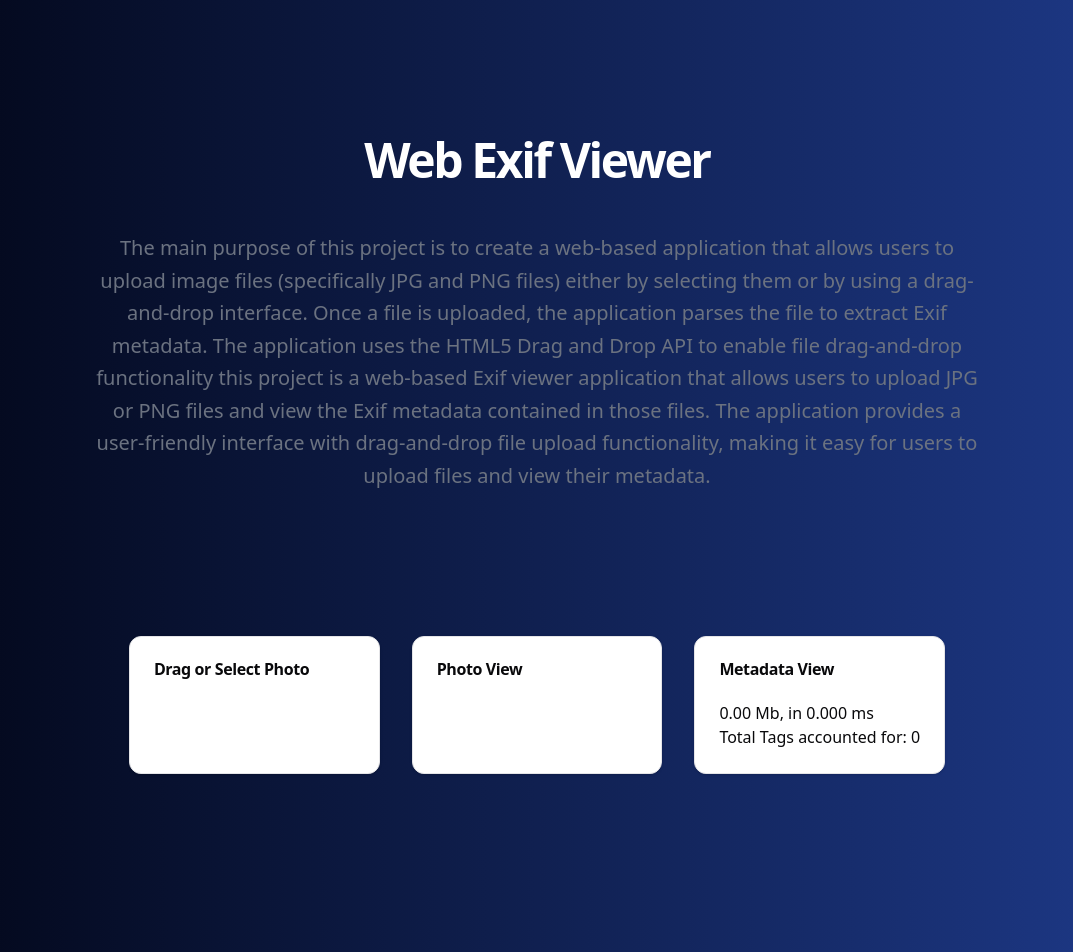
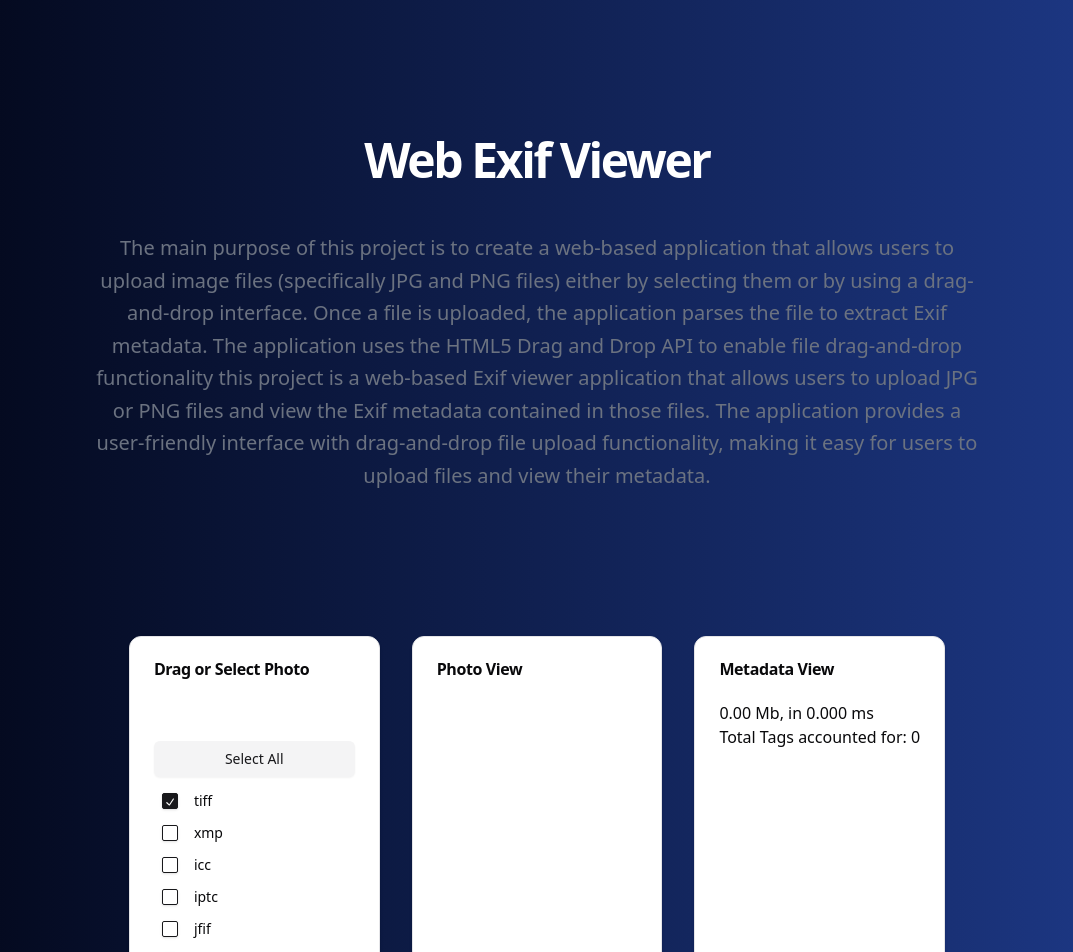
Before and after one commit to larocquedylan/web-exif-parsing, a React (Vite) app: page /exif in a window 1280 px wide. Shown: the top 952 px of the page, without its empty margins (103-1176 px from the left). Built offline with nearby package versions, Linux system fonts and the light colour scheme.

Commit message:
configure ui for parsing options

```diff
--- a/package.json
+++ b/package.json
@@ -10,6 +10,7 @@
     "preview": "vite preview"
   },
   "dependencies": {
+    "@radix-ui/react-checkbox": "^1.0.4",
     "@radix-ui/react-icons": "^1.3.0",
     "@radix-ui/react-label": "^2.0.2",
     "@radix-ui/react-slot": "^1.0.2",
--- a/src/App.tsx
+++ b/src/App.tsx
@@ -1,16 +1,21 @@
 import { useState } from 'react';
-import FileInput from './components/Input/FileInput'
-import PhotoViewer from './components/Photo/Photo'
+import FileInput from './components/Input/FileInput';
+import PhotoViewer from './components/Photo/Photo';
 import { CardTitle, CardHeader, CardContent, Card } from './components/ui/card';
 import ExifViewer from './components/ExifData/ExifViewer';
 import { defaultOptions } from './utils/ExifOptions';
+import ExifOptions from './components/ExifOptions/ExifOptions';
 
 function App() {
   const [selectedFile, setSelectedFile] = useState<File | null>(null);
-  const [parsingOptions, setParsingOptions] = useState<object>(defaultOptions);
+  const [parseOptions, setParseOptions] = useState<typeof defaultOptions>(defaultOptions);
 
   const handleFileSelected = (file: File) => {
     setSelectedFile(file);
+  };
+
+  const handleOptionsChange = (newOptions: typeof defaultOptions) => {
+    setParseOptions((prevOptions) => ({ ...prevOptions, ...newOptions }));
   };
 
   return (
@@ -22,26 +27,27 @@ function App() {
               Web Exif Viewer
             </h2>
             <p className='max-w-[900px] text-gray-500 md:text-xl/relaxed lg:text-base/relaxed xl:text-xl/relaxed dark:text-gray-400 text-center mx-auto'>
-              The main purpose of this project is to create a web-based application that allows users to upload
-              image files (specifically JPG and PNG files) either by selecting them or by using a drag-and-drop
-              interface. Once a file is uploaded, the application parses the file to extract Exif metadata. The
-              application uses the HTML5 Drag and Drop API to enable file drag-and-drop functionality  this project is a
-              web-based Exif viewer application that allows users to upload JPG or PNG files and view the Exif
-              metadata contained in those files. The application provides a user-friendly interface with
-              drag-and-drop file upload functionality, making it easy for users to upload files and view their
-              metadata.
+              The main purpose of this project is to create a web-based application that allows users to
+              upload image files (specifically JPG and PNG files) either by selecting them or by using a
+              drag-and-drop interface. Once a file is uploaded, the application parses the file to extract
+              Exif metadata. The application uses the HTML5 Drag and Drop API to enable file drag-and-drop
+              functionality this project is a web-based Exif viewer application that allows users to upload
+              JPG or PNG files and view the Exif metadata contained in those files. The application provides a
+              user-friendly interface with drag-and-drop file upload functionality, making it easy for users
+              to upload files and view their metadata.
             </p>
           </div>
         </section>
-        <main className="flex-grow p-4">
-        <div className="grid gap-8 md:grid-cols-2 lg:grid-cols-3">
+        <main className='flex-grow p-4'>
+          <div className='grid gap-8 md:grid-cols-2 lg:grid-cols-3'>
             <Card>
               <CardHeader>
                 <CardTitle>Drag or Select Photo</CardTitle>
               </CardHeader>
-            <CardContent className="flex flex-col space-y-4">
-              <div className="w-full flex">
-              <FileInput onFileSelected={handleFileSelected} file={selectedFile}/>
+              <CardContent className='flex flex-col space-y-4'>
+                <div className='w-full flex flex-col'>
+                  <FileInput onFileSelected={handleFileSelected} file={selectedFile} />
+                  <ExifOptions onOptionsChange={handleOptionsChange} parseOptions={parseOptions} />
                 </div>
               </CardContent>
             </Card>
@@ -60,20 +66,18 @@ function App() {
               </CardHeader>
               <CardContent>
                 {/* <AsciiImage file={selectedFile} width={556} height={755}  /> */}
-              <ExifViewer file={selectedFile} parseOptions={parsingOptions} />
+                <ExifViewer file={selectedFile} parseOptions={parseOptions} />
               </CardContent>
             </Card>
           </div>
         </main>
-      <section className='w-full py-12 md:py-24 lg:py-32'>
-      </section>
-      <footer className="flex items-center justify-center p-4">
-        <span className="text-sm text-gray-600">dylan larocque</span>
+        <section className='w-full py-12 md:py-24 lg:py-32'></section>
+        <footer className='flex items-center justify-center p-4'>
+          <span className='text-sm text-gray-600'>dylan larocque</span>
         </footer>
       </div>
     </>
-  )
+  );
 }
 
-
-export default App
+export default App;
--- a/src/components/ExifOptions/ExifOptions.tsx
+++ b/src/components/ExifOptions/ExifOptions.tsx
@@ -1,93 +1,64 @@
-// import { useState, useCallback } from 'react';
-// import defaultOptions from '@/components/ExifOptions/ExifOptions';
-// import './ExifOptions.css';
+import { useState, useCallback } from 'react';
+import { defaultOptions } from '@/utils/ExifOptions';
+import { Checkbox } from '../ui/checkbox';
+import { Button } from '../ui/button';
 
-// interface ExifOptionsProps {
-//     onOptionsChange: (options: typeof defaultOptions) => void;
-//     parseOptions: typeof defaultOptions;
-// }
+interface ExifOptionsProps {
+  onOptionsChange: (options: typeof defaultOptions) => void;
+  parseOptions: typeof defaultOptions;
+}
 
-// type OptionsType = typeof defaultOptions;
+type OptionsType = typeof defaultOptions;
 
-// // type TooltipData = {
-// //     [key in keyof typeof defaultOptions]?: string;
-// // };
+const ExifOptions: React.FC<ExifOptionsProps> = ({ onOptionsChange, parseOptions }) => {
+  const [options, setOptions] = useState(parseOptions);
+  const [selectAll, setSelectAll] = useState(true);
 
-// // const tooltips: TooltipData = {
-// //     tiff: 'Tagged Image File Format segment - consists of IFD0, IFD1, EXIF, GPS, Interop.',
-// //     xmp: 'Extensible Metadata Platform - contains edits done to raw file and camera information.',
-// //     icc: 'Characterize the color profile embedded in a photo.',
-// //     iptc: 'Captions and copyrights associated with a photo.',
-// //     jfif: 'JPEG Fifle Inerchange Format - specifies supplamentary metadata.',
-// //     ihdr: 'Image Header - basic file information (PNG ONLY)',
-// //     ifd0: 'Image - Image File Directory 0 - basic info about the image.',
-// //     ifd1: 'Thumbnail - Image File Directory 1 - basic info about the embedded thumbnail.',
-// //     exif: 'Exchangeable Image File Format - Detailed information about the photo.',
-// //     gps: 'GPS coordinates of the photo',
-// //     interop: 'Interoporability tag',
-// //     makerNote: 'Maker Note tag',
-// //     userComment: 'User Comment tag',
-// //     translateKeys: 'Translates tag keys from numeric codes to understandable string names.',
-// //     translateValues: 'Translates tag values from raw enums to understandable strings.',
-// //     reviveValues: 'Convert dates from strings to a Date instances and tags to a more readable format.',
-// //     sanitize: 'Round decimals',
-// //     mergeOutput: 'Merges all parsed APP segments and blocks into a single object.',
-// //     silentErrors:
-// //     'Failing silently enables reading broken files. Errors stored in an object instead of throwing.',
-// // };
+  const toggleSelectAll = useCallback(() => {
+    const newOptions: OptionsType = Object.keys(defaultOptions).reduce((opts, key) => {
+      const optionKey = key as keyof OptionsType;
+      opts[optionKey] = selectAll;
+      return opts;
+    }, {} as OptionsType);
+    setOptions(newOptions);
+    onOptionsChange(newOptions);
+    setSelectAll(!selectAll);
+  }, [selectAll, onOptionsChange]);
 
-// const ExifOptions: React.FC<ExifOptionsProps> = ({ onOptionsChange, parseOptions }) => {
-//     const [options, setOptions] = useState(parseOptions);
-//     const [selectAll, setSelectAll] = useState(true);
-//     const [tooltip, setTooltip] = useState<string | null>(null);
+  const handleOptionToggle = useCallback(
+    (key: keyof typeof defaultOptions) => {
+      const updatedOptions = { ...options, [key]: !options[key] };
+      setOptions(updatedOptions);
+      onOptionsChange(updatedOptions);
+    },
+    [options, onOptionsChange],
+  );
 
-//     const toggleSelectAll = useCallback(() => {
-//     const newOptions: OptionsType = Object.keys(defaultOptions).reduce((opts, key) => {
-//         const optionKey = key as keyof OptionsType;
-//         opts[optionKey] = selectAll;
-//         return opts;
-//     }, {} as OptionsType);
-//     setOptions(newOptions);
-//     onOptionsChange(newOptions);
-//     setSelectAll(!selectAll);
-//     }, [selectAll, onOptionsChange]);
+  return (
+    <div className='flex flex-col'>
+      <Button onClick={toggleSelectAll} variant="secondary" className='my-2'>
+        {selectAll ? 'Select All' : 'Deselect All'}
+      </Button>
+      {Object.keys(defaultOptions).map((key) => {
+        const optionKey = key as keyof typeof defaultOptions;
 
-//     const handleOptionToggle = useCallback(
-//     (key: keyof typeof defaultOptions) => {
-//         const updatedOptions = { ...options, [key]: !options[key] };
-//         setOptions(updatedOptions);
-//         onOptionsChange(updatedOptions);
-//     },[options, onOptionsChange],
-//     );
+        return (
+          <div className='flex flex-row items-center justify-start p-2'>
+            <label
+              key={key}
+              className='text-black text-sm font-medium leading-none peer-disabled:cursor-not-allowed peer-disabled:opacity-70'
+            >
+                { ' ' }
+            </label>
+            <Checkbox checked={options[optionKey]} onChange={() => handleOptionToggle(optionKey)} />
+            <p className='text-sm font-medium leading-none peer-disabled:cursor-not-allowed peer-disabled:opacity-70 pl-4'>
+              {key}
+            </p>
+          </div>
+        );
+      })}
+    </div>
+  );
+};
 
-//     return (
-//         <div className='exif-options'>
-//             <button onClick={toggleSelectAll} className='exif-options__toggle-button'>
-//                 {selectAll ? 'Select All' : 'Deselect All'}
-//             </button>
-//             {Object.keys(defaultOptions).map((key) => {
-//             const optionKey = key as keyof typeof defaultOptions;
-
-//         return (
-//             <label
-//             key={key}
-//             className='exif-options__option'
-//             onMouseEnter={() => setTooltip(tooltips[optionKey] ?? null)}
-//             onMouseLeave={() => setTooltip(null)}
-//             >
-//                 <input
-//                 type='checkbox'
-//                 checked={options[optionKey]}
-//                 onChange={() => handleOptionToggle(optionKey)}
-//                 className='exif-options__checkbox'
-//                 />
-//                 <p className='exif-options__label-text'>{key}</p>
-//                 {tooltip && <div className='tooltip'>{tooltip}</div>}
-//             </label>
-//             );
-//         })}
-//         </div>
-//     );
-// };
-
-// export default ExifOptions;
+export default ExifOptions;
--- a/src/components/Input/FileInput.tsx
+++ b/src/components/Input/FileInput.tsx
@@ -1,4 +1,4 @@
-import { ReactEventHandler, useCallback, useRef, useState } from 'react';
+import { useCallback, useRef, useState } from 'react';
 import { Alert, AlertDescription, AlertTitle } from '@/components/ui/alert';
 
 interface FileInputProps {
--- /dev/null
+++ b/src/components/ui/checkbox.tsx
@@ -0,0 +1,28 @@
+import * as React from "react"
+import * as CheckboxPrimitive from "@radix-ui/react-checkbox"
+import { CheckIcon } from "@radix-ui/react-icons"
+
+import { cn } from "@/lib/utils"
+
+const Checkbox = React.forwardRef<
+  React.ElementRef<typeof CheckboxPrimitive.Root>,
+  React.ComponentPropsWithoutRef<typeof CheckboxPrimitive.Root>
+>(({ className, ...props }, ref) => (
+  <CheckboxPrimitive.Root
+    ref={ref}
+    className={cn(
+      "peer h-4 w-4 shrink-0 rounded-sm border border-zinc-200 border-zinc-900 shadow focus-visible:outline-none focus-visible:ring-1 focus-visible:ring-zinc-950 disabled:cursor-not-allowed disabled:opacity-50 data-[state=checked]:bg-zinc-900 data-[state=checked]:text-zinc-50 dark:border-zinc-800 dark:border-zinc-50 dark:focus-visible:ring-zinc-300 dark:data-[state=checked]:bg-zinc-50 dark:data-[state=checked]:text-zinc-900",
+      className
+    )}
+    {...props}
+  >
+    <CheckboxPrimitive.Indicator
+      className={cn("flex items-center justify-center text-current")}
+    >
+      <CheckIcon className="h-4 w-4" />
+    </CheckboxPrimitive.Indicator>
+  </CheckboxPrimitive.Root>
+))
+Checkbox.displayName = CheckboxPrimitive.Root.displayName
+
+export { Checkbox }
```
Also changed, not shown: 1 other file (tests, documents, lock files or other folders). Lines whose indentation alone changed are shown as unchanged.
